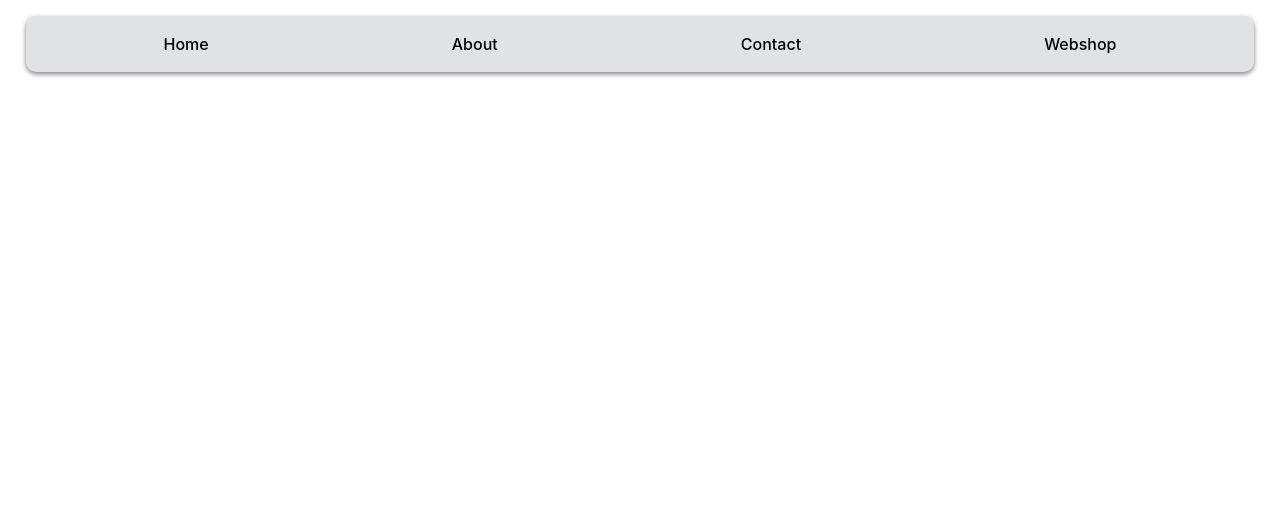
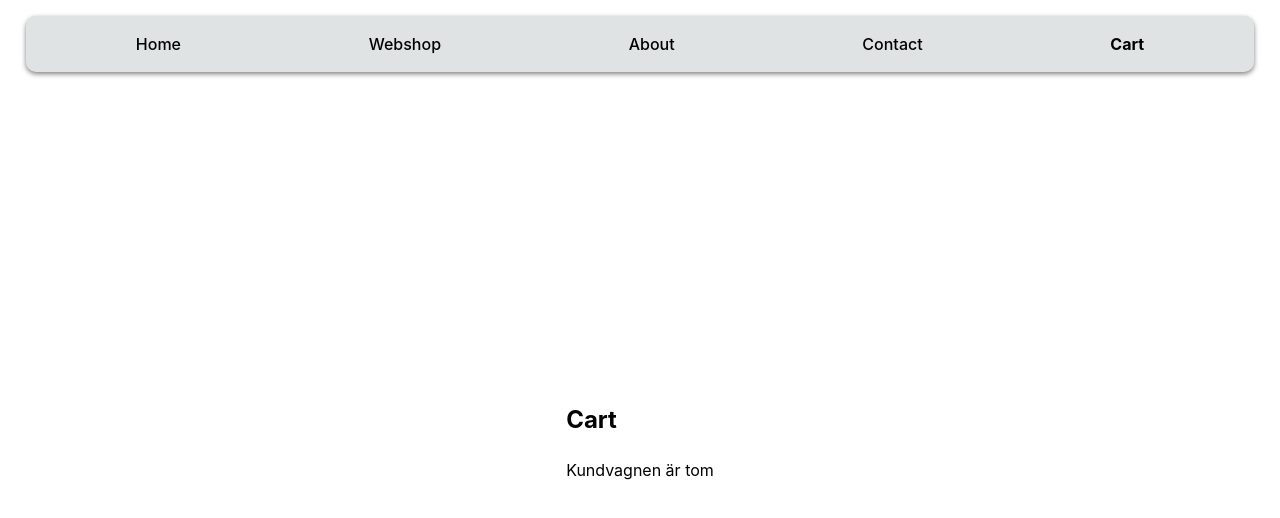
Before and after one commit to Snorone/webshoppen, a React (Vite) app: page /cart in a window 1280 px wide. Shown: the top 518 px of the page. Built offline with nearby package versions, Linux system fonts and the light colour scheme.

Commit message:
added cart functions

```diff
--- a/src/App.tsx
+++ b/src/App.tsx
@@ -4,6 +4,7 @@ import NavBar from "./components/Navbar";
 import About from "./components/About";
 import Contact from "./components/Contact";
 import Shop from "./components/Shop";
+import Cart from "./components/Cart";
 import { BrowserRouter as Router, Route, Routes} from "react-router-dom";
 import Provider from "./providers/Provider";
 
@@ -21,6 +22,7 @@ function App() {
                <Route path="/about" element={<About />} />
                <Route path="/contact" element={<Contact />} />
                <Route path="/shop" element={<Shop />} />
+               <Route path="/cart" element={<Cart />} />
                {/* <Route path="*" element={<NotFound />}/> */}
           </Routes>
    </main>
--- a/src/components/Navbar.tsx
+++ b/src/components/Navbar.tsx
@@ -5,9 +5,10 @@ function NavBar() {
     return (
         <nav>
             <NavLink to="/" className={({isActive})=> isActive? "active" : ""}>Home</NavLink>
+            <NavLink to="/shop" className={({isActive})=> isActive? "active" : ""}>Webshop</NavLink>
             <NavLink to="/about" className={({isActive})=> isActive? "active" : ""}>About</NavLink>
             <NavLink to="/contact" className={({isActive})=> isActive? "active" : ""}>Contact</NavLink>
-            <NavLink to="/shop" className={({isActive})=> isActive? "active" : ""}>Webshop</NavLink>
+            <NavLink to="/cart" className={({isActive})=> isActive? "active" : ""}>Cart</NavLink>
         </nav>
     );
 }
--- a/src/components/ProductModal.tsx
+++ b/src/components/ProductModal.tsx
@@ -1,6 +1,5 @@
 import React, { useContext } from 'react';
 import productContext from '../context/productContext';
-import Cart from './cart';
 
 interface Product {
   id: number;
@@ -29,7 +28,7 @@ const ProductModal: React.FC<ProductModalProps> = ({ product, onClose }) => {
         <p>{product.description}</p>
         <p>Pris: {product.price} kr</p>
         <button onClick={() => addToCart(product)}>Lägg till i kundvagn</button>
-      <Cart/> </div>
+     </div>
 
     </div>
   );
--- a/src/components/cart.tsx
+++ b/src/components/cart.tsx
@@ -1,4 +1,4 @@
-import React, { useContext } from 'react';
+import React, { useContext} from 'react';
 import productContext from '../context/productContext';
 
 
@@ -13,25 +13,47 @@ interface Product {
 
 
 
+
+
 const Cart: React.FC = () => {
-  const { cart } = useContext(productContext);
+  const { cart, setCart } = useContext(productContext);
+
+
+
+  const sumOfPrice = (cart1: {id: number; price: number; amount: number }[]) => {
+    return cart1.reduce((total, item) => total + item.price * item.amount, 0)
+
+  }
+
+const totalPrice = sumOfPrice(cart);
+const totalPriceRounded = parseFloat(totalPrice.toFixed(2));
+
+const removeItem = (id: number)=>{
+
+    setCart((prevCart) => prevCart.filter((item) => item.id !== id));
+};
+
+
 
   return (
     <div>
-      <h2>Kundvagn</h2>
+      <h2>Cart</h2>
       {cart.length > 0 ? (
+        <>
         <ul>
           {cart.map((item: Product) => (
             <li key={item.id}>
-            <img src={item.thumbnail} alt={item.title} width="50" />
-            <div>Produkt: {item.title}</div>
-            <div>Pris: {item.price} kr</div>
-            <div>Antal: {item.amount}</div>
+            <div>Product: {item.title}</div>
+            <div>Price: {item.price} kr</div>
+            <div>Amount: {item.amount}</div>
+            <button onClick={() => removeItem(item.id)}>delete</button><br/>
           </li>
           ))}
         </ul>
+         <h3>Total price: {totalPriceRounded} kr</h3></>
       ) : (
         <p>Kundvagnen är tom</p>
+
       )}
     </div>
   );
--- a/src/context/productContext.tsx
+++ b/src/context/productContext.tsx
@@ -16,6 +16,7 @@ export interface ProductContextType {
   setSelectedProduct: Dispatch<SetStateAction<Product | null>>;
   cart: CartItem[]
   addToCart: (product: Product) => void;
+  setCart:Dispatch<SetStateAction<CartItem[]>>
 }
 
 
@@ -31,6 +32,7 @@ const productContext = createContext<ProductContextType>({
      amount: 1,
   },],
   addToCart: () => {},
+  setCart: () => {}
 });
 
 export default productContext;
--- a/src/index.css
+++ b/src/index.css
@@ -100,3 +100,7 @@ th {
   font-size: 16px;
   cursor: pointer;
 }
+ul{
+  margin: 1rem;
+  padding: 1rem;
+}
--- a/src/providers/Provider.tsx
+++ b/src/providers/Provider.tsx
@@ -43,6 +43,7 @@ const Provider: React.FC<ProviderProps> = ({ children }) => {
     setSelectedProduct,
     cart,
     addToCart,
+    setCart,
   };
 
   return (
```
